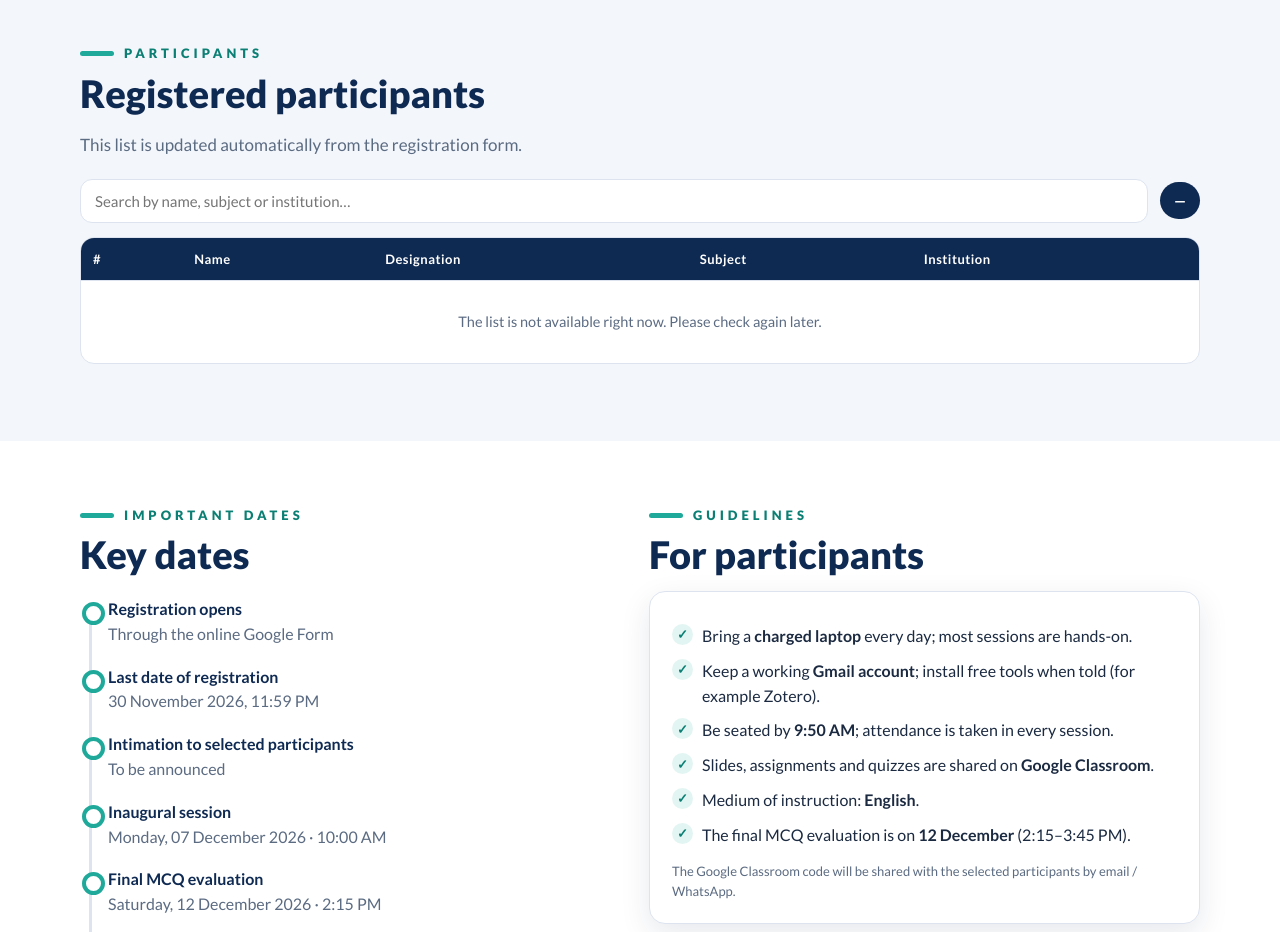
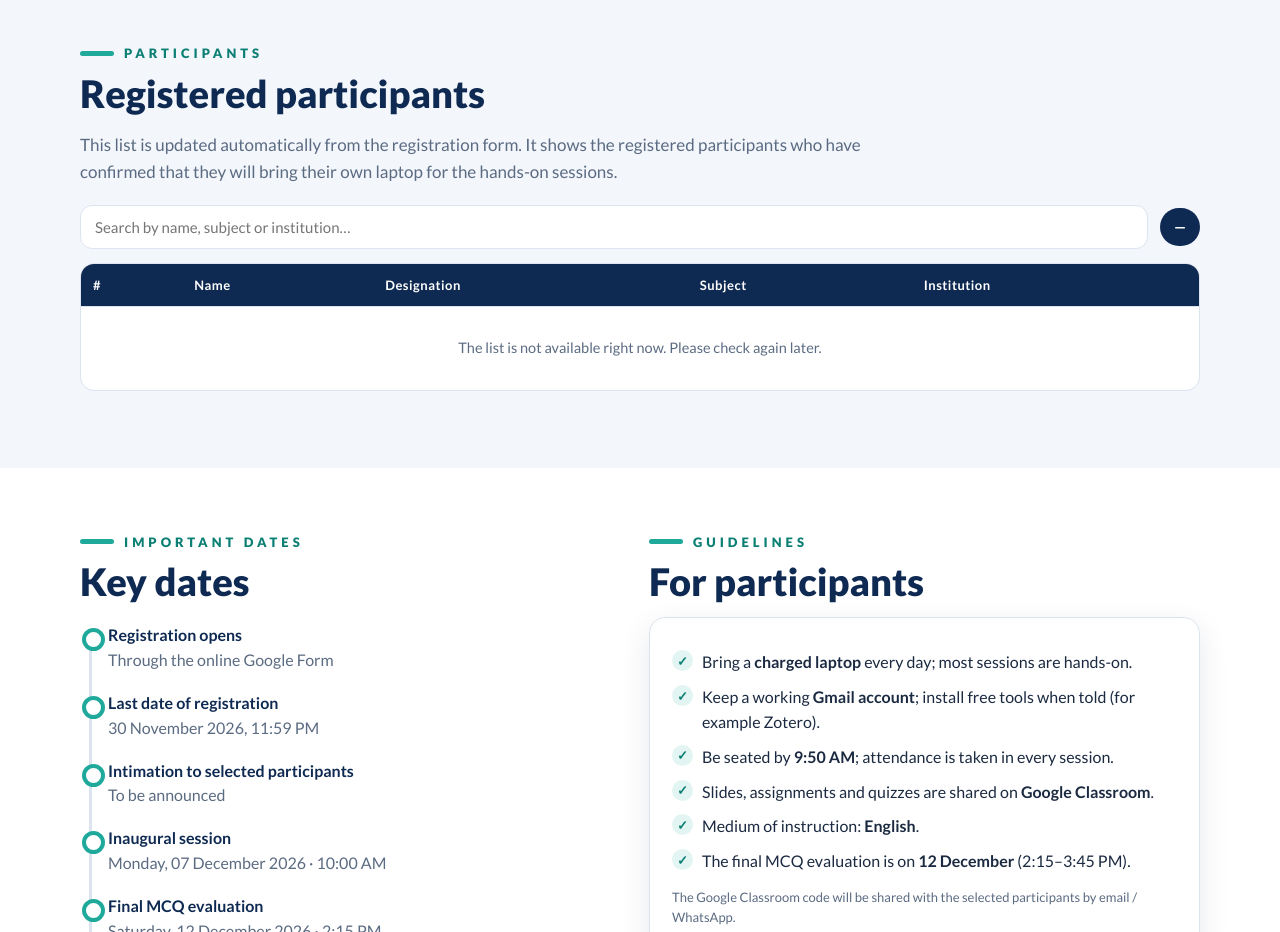
Before and after one commit to bnmuphysics/fdp2026, a plain HTML site: page index.html in a window 1280 px wide. Shown: the part 5060-5992 px from the top of the page. Drawn offline with Linux system fonts and the light colour scheme; no server answers.

Commit message:
Update index.html
Hide some entry of the google sheet for which the following column is "No".

Can you bring your own laptop for the hands-on sessions?

```diff
--- a/index.html
+++ b/index.html
@@ -415,7 +415,7 @@ footer b{color:#fff}
   <div class="wrap">
     <div class="eyebrow">Participants</div>
     <h2 id="pTitle">Registered participants</h2>
-    <p class="lead" id="pLead">This list is updated automatically from the registration form.</p>
+    <p class="lead" id="pLead">This list is updated automatically from the registration form. It shows the registered participants who have confirmed that they will bring their own laptop for the hands-on sessions.</p>
     <div class="ptools">
       <input id="pSearch" type="search" placeholder="Search by name, subject or institution…" oninput="renderP()">
       <span class="badge" id="pCount">Loading…</span>
```
